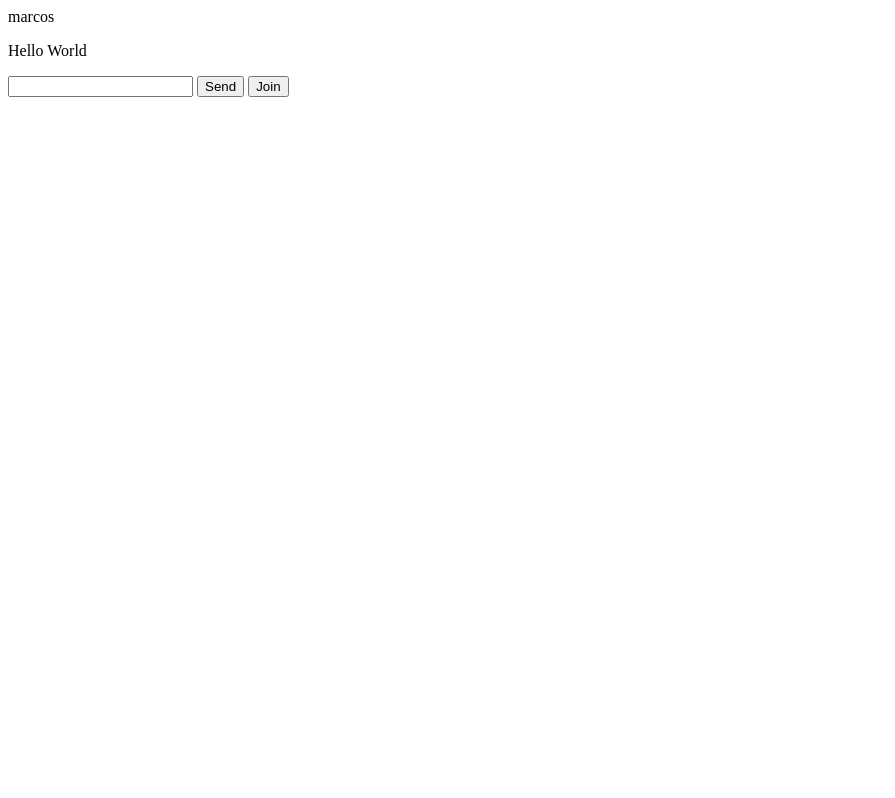
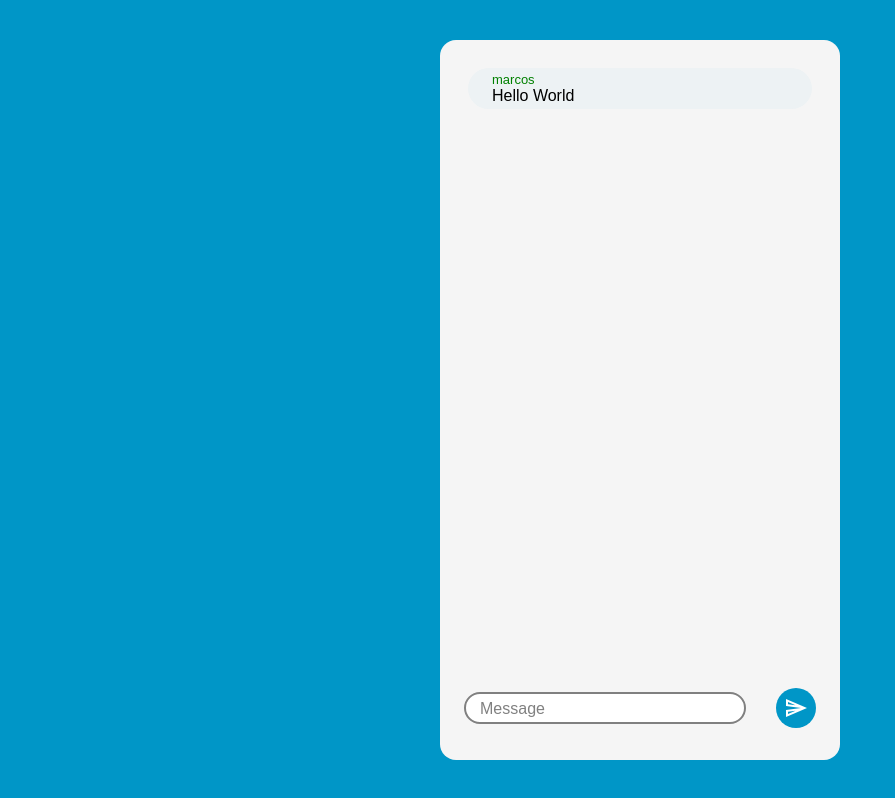
Before and after one commit to MarcosGTS/chat-server, a plain HTML site: page public/index.html in a window 1280 px wide. Shown: the whole page, without its empty margins (0-895 px from the left). Drawn offline with Linux system fonts and the light colour scheme.

Commit message:
add style classes

```diff
--- a/public/index.html
+++ b/public/index.html
@@ -3,15 +3,25 @@
 <head>
     <meta charset="UTF-8">
     <meta http-equiv="X-UA-Compatible" content="IE=edge">
+    <meta name="viewport" content="width=device-width, initial-scale=1.0">
     <title>Chat App</title>
     <script src="script.js" defer></script>
+    <link rel="stylesheet" href="style.css">
 </head>
 <body>
-    <div class="messages">
+    <div class="app-structure">
+        <div class="messages">
 
+        </div>
+
+        <div class="input">
+            <span class="container">
+                <input id="message" type="text" placeholder=" ">
+                <label for="message">Message</label>
+            </span>
+
+            <button class="send"></button>
+        </div>
     </div>
-    <input type="text">
-    <button class="send">Send</button>
-    <button class="join">Join</button>
 </body>
 </html>
```
